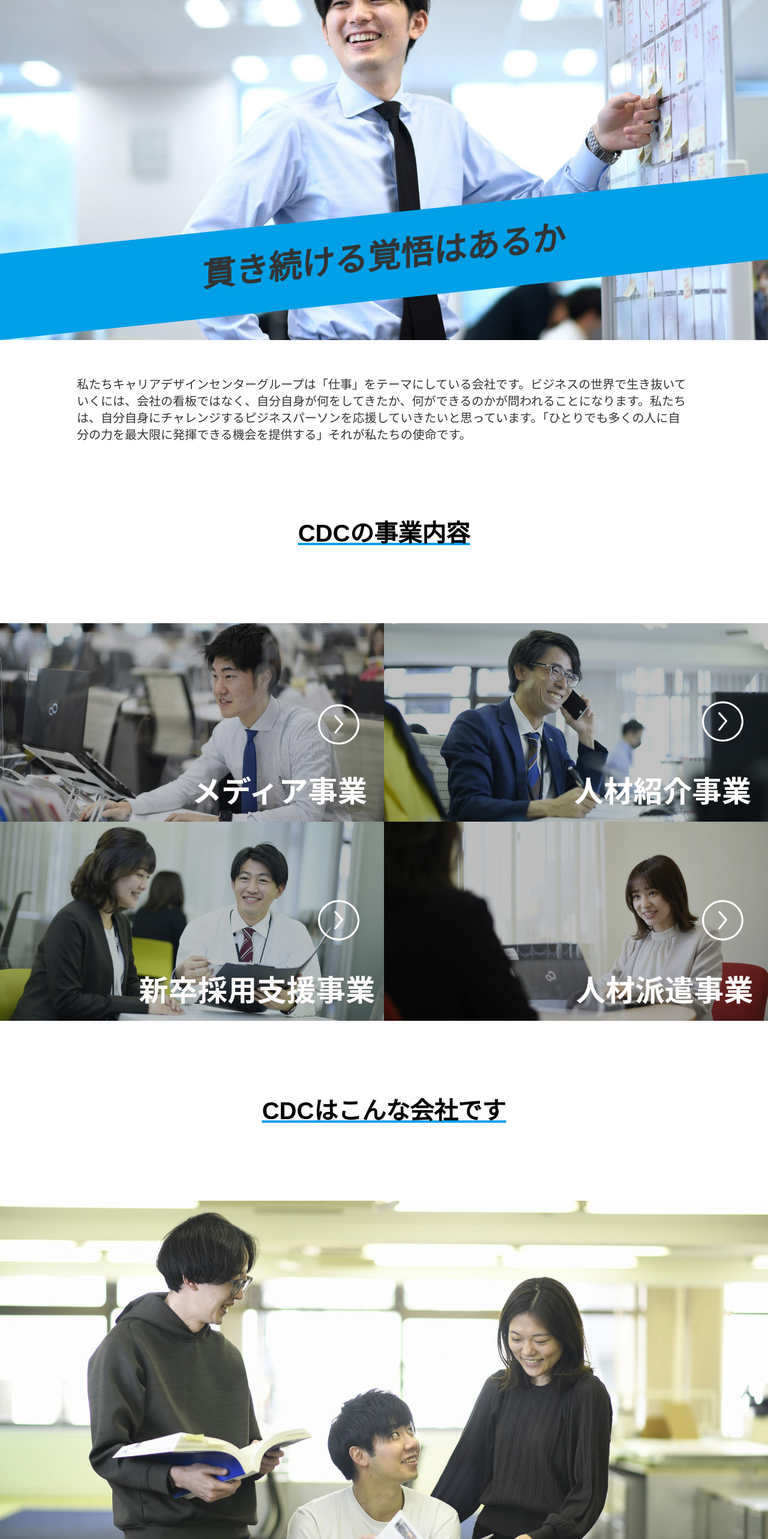
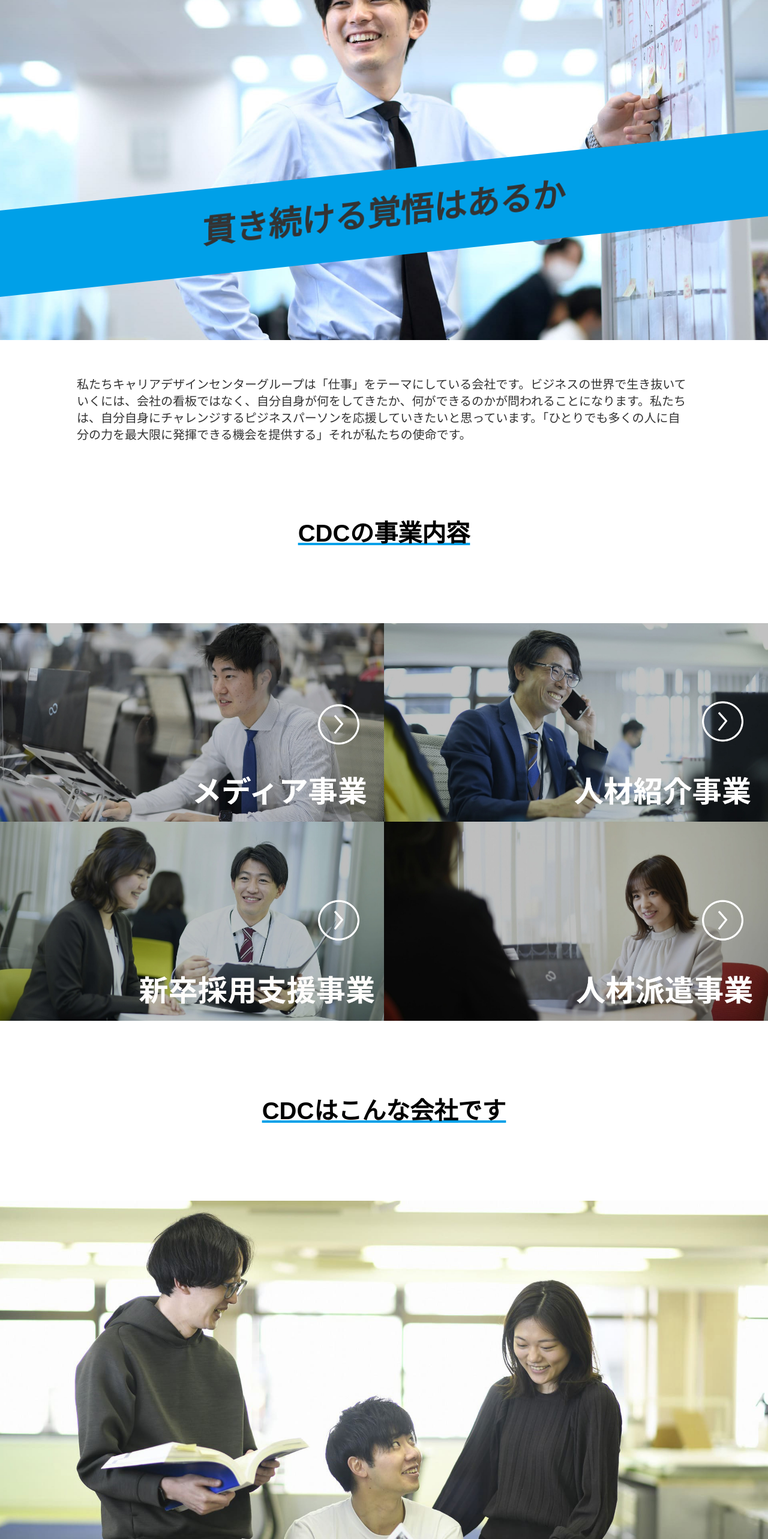
Before and after one commit to yuuki0719/cdc-recruit, a Next.js app: page / in a window 1280 px wide. Shown: the part 234-2800 px from the top of the page at 60% size. Built offline with nearby package versions, Linux system fonts and the light colour scheme.

Commit message:
画像サイズ修正

```diff
--- a/pages/index.js
+++ b/pages/index.js
@@ -23,7 +23,7 @@
             alt={TOP[1].alt}
             className=" w-[100%] h-auto "
           />
-          <div className="skew-y-[-6deg] origin-top-left absolute w-[100%]  translate-y-[-100%]">
+          <div className="skew-y-[-6deg] origin-top-left absolute w-[100%] translate-y-[-100%]  md:translate-y-[-150%]">
             <p className="py-[20px] md:py-[40px] lg:py-[60px] text-center text-[28px] md:text-[45px] lg:text-[55px] font-bold bg-[#00A0E8] animate-slide-in-blurred-left">
               貫き続ける覚悟はあるか
             </p>
@@ -76,7 +76,7 @@
         <h1 className="text-[30px] text-center font-bold mt-[60px] mb-[30px] md:mb-[60px] mb:text-[34px] lg:my-[120px] lg:text-[40px]">
           {TOP[3].h1}
         </h1>
-        <Image src={TOP[3].image} width={2000} height={1333} alt={TOP[3].alt} />
+        <Image src={TOP[3].image} width={1920} height={1080} alt={TOP[3].alt} />
         <section>
           <h2 className="text-[20px] text-center text-black font-bold md:text-[24px] lg:text-[30px]">
             {TOP[3].h2}
@@ -281,7 +281,7 @@
             </p>
           </Link>
         </section>
-        <Image src={TOP[4].image} width={2000} height={1333} alt={TOP[4].alt} />
+        <Image src={TOP[4].image} width={1920} height={1080} alt={TOP[4].alt} />
         <section>
           <h2 className="text-[20px] lg:text-[30px] mb-[60px] text-center text-black font-bold  md:text-[24px]">
             {TOP[4].h2}
```
Also changed, not shown: public/image/award.jpg, public/image/workimage.jpg.
